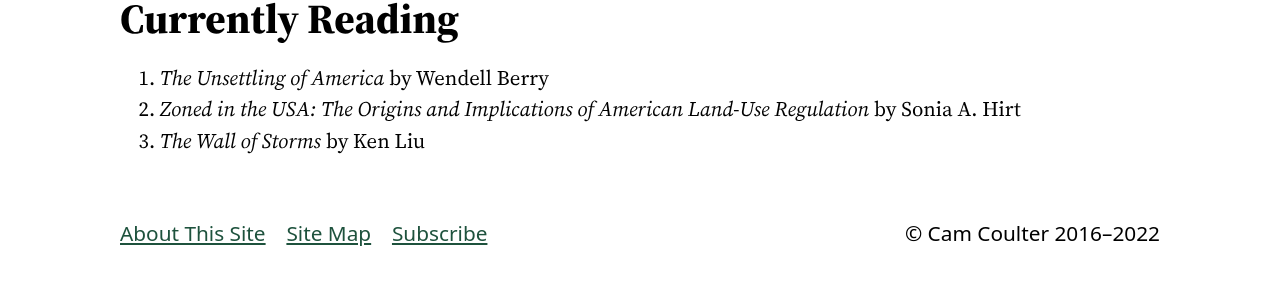
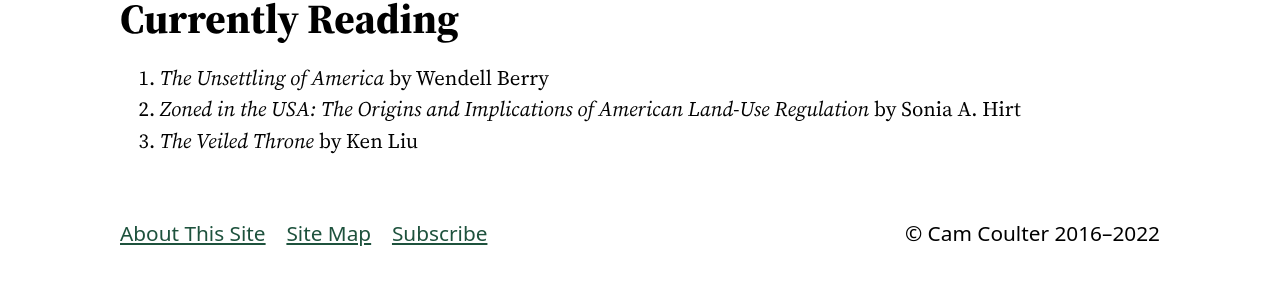
Before and after one commit to cncoulter/camcoulter.com, a Jekyll site: the page built from index.html, in a window 1280 px wide. Shown: the part 2095-2383 px from the top of the page. Built offline with Jekyll 4.4.1, drawn with Linux system fonts in a browser that asks for light colours; some web fonts are replaced.

Commit message:
Update currently reading

```diff
--- a/index.html
+++ b/index.html
@@ -55,7 +55,7 @@ sitemap:
 		<ol>
 			<li><cite>The Unsettling of America</cite> by Wendell Berry</li>
 			<li><cite>Zoned in the USA: The Origins and Implications of American Land-Use Regulation</cite> by Sonia A. Hirt</li>
-			<li><cite>The Wall of Storms</cite> by Ken Liu</li>
+			<li><cite>The Veiled Throne</cite> by Ken Liu</li>
 		</ol>
 	</section>
 
```
